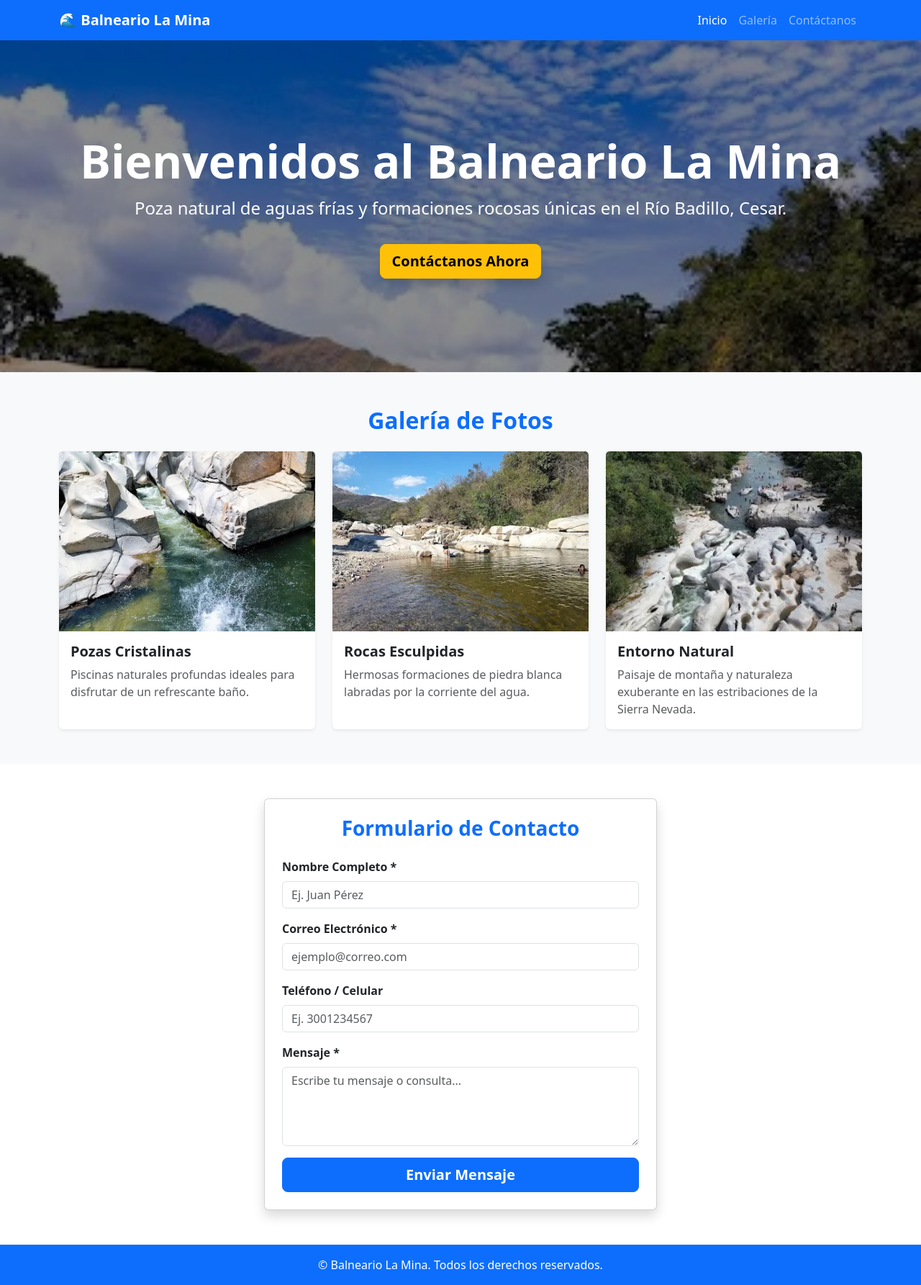
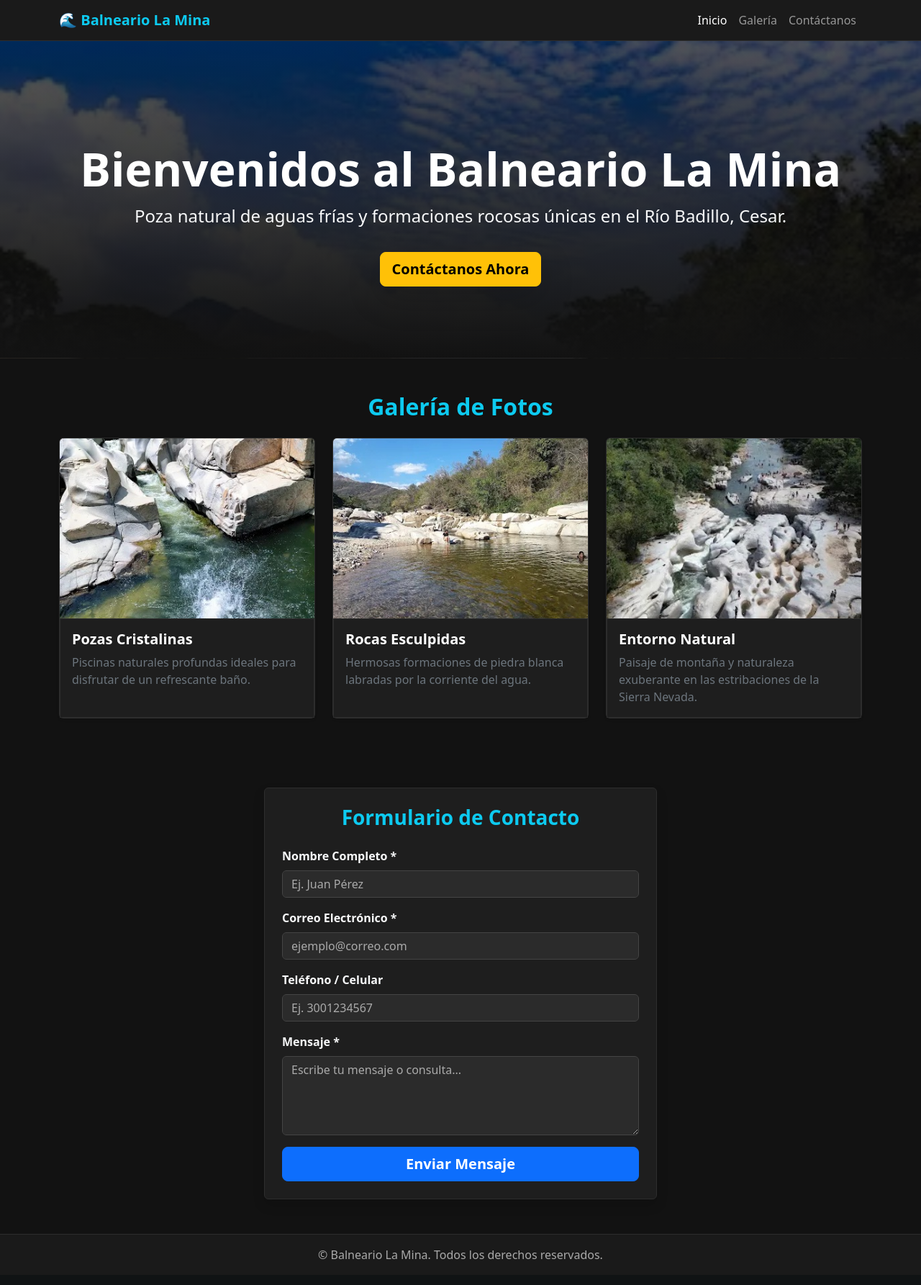
Before and after one commit to sebastianandresrodriguezmendoz-commits/balneario-lamina, a Flask app: page / in a window 1280 px wide. Shown: the whole page at 72% size. After the commit the page ends 1749 px from the top, so only its background shows below. Run offline with Flask 3, Linux system fonts and the light colour scheme.

Commit message:
actualizando fondo negro

```diff
--- a/templates/mina.html
+++ b/templates/mina.html
@@ -8,34 +8,75 @@
     <!-- Bootstrap 5 CSS desde CDN -->
     <link href="https://cdn.jsdelivr.net/npm/bootstrap@5.3.0/dist/css/bootstrap.min.css" rel="stylesheet">
 
-    <!-- ESTILOS CSS INCLUIDOS EN EL MISMO ARCHIVO -->
+    <!-- ESTILOS MODO OSCURO GLOBAL -->
     <style>
-        .hero {
-            background: linear-gradient(rgba(0, 0, 0, 0.5), rgba(0, 0, 0, 0.5)),
-                        url('https://images.unsplash.com/photo-1507525428034-b723cf961d3e?auto=format&fit=crop&w=1200&q=80');
+        /* Fondo oscuro para toda la página */
+        body {
+            background-color: #121212;
+            color: #e0e0e0;
+        }
+
+        /* Barra de navegación oscura */
+        .navbar {
+            background-color: #1a1a1a !important;
+            border-bottom: 1px solid #2d2d2d;
+        }
+
+        /* Hero Banner con degradado oscuro hacia el fondo del body */
+        .hero-banner {
+            background: linear-gradient(rgba(0, 0, 0, 0.65), #121212),
+                        url("{{ url_for('static', filename='img/hero.png') }}");
             background-size: cover;
             background-position: center;
-            color: white;
-            padding: 120px 0;
+            background-repeat: no-repeat;
+            color: #ffffff;
+            padding: 140px 0 100px 0;
+        }
+
+        /* Tarjetas de la Galería y Formulario en tono oscuro elegante */
+        .card, .card-body {
+            background-color: #1e1e1e !important;
+            border: 1px solid #2d2d2d !important;
+            color: #ffffff !important;
         }
 
         .card-img-top {
-            height: 220px;
+            height: 250px;
             object-fit: cover;
         }
 
+        /* Estilos de los inputs del formulario */
+        .form-control {
+            background-color: #2b2b2b !important;
+            border: 1px solid #444444 !important;
+            color: #ffffff !important;
+        }
+
+        .form-control::placeholder {
+            color: #aaaaaa !important;
+        }
+
+        .form-control:focus {
+            background-color: #333333 !important;
+            color: #ffffff !important;
+            border-color: #0d6efd !important;
+            box-shadow: 0 0 0 0.25rem rgba(13, 110, 253, 0.25);
+        }
+
+        /* Footer oscuro */
         footer {
-            background-color: #0d6efd;
-            color: white;
+            background-color: #1a1a1a;
+            color: #aaaaaa;
+            border-top: 1px solid #2d2d2d;
         }
     </style>
 </head>
 <body>
 
     <!-- Menú de navegación -->
-    <nav class="navbar navbar-expand-lg navbar-dark bg-primary sticky-top">
+    <nav class="navbar navbar-expand-lg navbar-dark sticky-top">
         <div class="container">
-            <a class="navbar-brand fw-bold" href="#">🌊 Balneario La Mina</a>
+            <a class="navbar-brand fw-bold text-info" href="#">🌊 Balneario La Mina</a>
             <button class="navbar-toggler" type="button" data-bs-toggle="collapse" data-bs-target="#navbarNav">
                 <span class="navbar-toggler-icon"></span>
             </button>
@@ -49,31 +90,28 @@
         </div>
     </nav>
 
-
-
-    <!-- Galería de Fotos -->
     <!-- BANNER PRINCIPAL (HERO) CON IMAGEN DE FONDO -->
-<header id="inicio" class="hero text-center" style="background: linear-gradient(rgba(0, 0, 0, 0.45), rgba(0, 0, 0, 0.45)), url('{{ url_for('static', filename='img/hero.png') }}'); background-size: cover; background-position: center; color: white; padding: 130px 0;">
+    <header id="inicio" class="hero text-center hero-banner">
         <div class="container">
-        <h1 class="display-3 fw-bold">Bienvenidos al Balneario La Mina</h1>
-        <p class="lead fs-4">Poza natural de aguas frías y formaciones rocosas únicas en el Río Badillo, Cesar.</p>
-        <a href="#contacto" class="btn btn-warning btn-lg fw-bold mt-3 shadow">Contáctanos Ahora</a>
+            <h1 class="display-3 fw-bold text-white">Bienvenidos al Balneario La Mina</h1>
+            <p class="lead fs-4 text-light">Poza natural de aguas frías y formaciones rocosas únicas en el Río Badillo, Cesar.</p>
+            <a href="#contacto" class="btn btn-warning btn-lg fw-bold mt-3 shadow-lg">Contáctanos Ahora</a>
         </div>
     </header>
 
     <!-- GALERÍA DE FOTOS -->
-<section id="galeria" class="py-5 bg-light">
+    <section id="galeria" class="py-5">
         <div class="container">
-        <h2 class="text-center mb-4 text-primary fw-bold">Galería de Fotos</h2>
+            <h2 class="text-center mb-4 text-info fw-bold">Galería de Fotos</h2>
             <div class="row g-4">
 
                 <!-- Tarjeta 1 -->
                 <div class="col-md-4">
                     <div class="card shadow-sm h-100 border-0">
-                    <img src="{{ url_for('static', filename='img/mina1.png') }}" class="card-img-top" alt="Pozas de La Mina" style="height: 250px; object-fit: cover;">
+                        <img src="{{ url_for('static', filename='img/mina1.png') }}" class="card-img-top" alt="Pozas de La Mina">
                         <div class="card-body">
-                        <h5 class="card-title fw-bold text-dark">Pozas Cristalinas</h5>
-                        <p class="card-text text-muted">Piscinas naturales profundas ideales para disfrutar de un refrescante baño.</p>
+                            <h5 class="card-title fw-bold text-white">Pozas Cristalinas</h5>
+                            <p class="card-text text-secondary">Piscinas naturales profundas ideales para disfrutar de un refrescante baño.</p>
                         </div>
                     </div>
                 </div>
@@ -81,10 +119,10 @@
                 <!-- Tarjeta 2 -->
                 <div class="col-md-4">
                     <div class="card shadow-sm h-100 border-0">
-                    <img src="{{ url_for('static', filename='img/mina2.png') }}" class="card-img-top" alt="Rocas talladas Río Badillo" style="height: 250px; object-fit: cover;">
+                        <img src="{{ url_for('static', filename='img/mina2.png') }}" class="card-img-top" alt="Rocas talladas Río Badillo">
                         <div class="card-body">
-                        <h5 class="card-title fw-bold text-dark">Rocas Esculpidas</h5>
-                        <p class="card-text text-muted">Hermosas formaciones de piedra blanca labradas por la corriente del agua.</p>
+                            <h5 class="card-title fw-bold text-white">Rocas Esculpidas</h5>
+                            <p class="card-text text-secondary">Hermosas formaciones de piedra blanca labradas por la corriente del agua.</p>
                         </div>
                     </div>
                 </div>
@@ -92,10 +130,10 @@
                 <!-- Tarjeta 3 -->
                 <div class="col-md-4">
                     <div class="card shadow-sm h-100 border-0">
-                    <img src="{{ url_for('static', filename='img/mina3.png') }}" class="card-img-top" alt="Paisaje Balneario La Mina" style="height: 250px; object-fit: cover;">
+                        <img src="{{ url_for('static', filename='img/mina3.png') }}" class="card-img-top" alt="Paisaje Balneario La Mina">
                         <div class="card-body">
-                        <h5 class="card-title fw-bold text-dark">Entorno Natural</h5>
-                        <p class="card-text text-muted">Paisaje de montaña y naturaleza exuberante en las estribaciones de la Sierra Nevada.</p>
+                            <h5 class="card-title fw-bold text-white">Entorno Natural</h5>
+                            <p class="card-text text-secondary">Paisaje de montaña y naturaleza exuberante en las estribaciones de la Sierra Nevada.</p>
                         </div>
                     </div>
                 </div>
@@ -104,32 +142,32 @@
         </div>
     </section>
 
-    <!-- Formulario de Contacto -->
+    <!-- FORMULARIO DE CONTACTO -->
     <section id="contacto" class="py-5">
         <div class="container">
             <div class="row justify-content-center">
                 <div class="col-md-8 col-lg-6">
                     <div class="card shadow p-4">
-                        <h3 class="text-center mb-4 text-primary fw-bold">Formulario de Contacto</h3>
+                        <h3 class="text-center mb-4 text-info fw-bold">Formulario de Contacto</h3>
 
-                        <!-- Mensaje de estado (se muestra dinámicamente con JS) -->
+                        <!-- Mensaje de estado -->
                         <div id="alertaRespuesta" class="alert d-none" role="alert"></div>
 
                         <form id="formContacto">
                             <div class="mb-3">
-                                <label for="nombre" class="form-label fw-bold">Nombre Completo *</label>
+                                <label for="nombre" class="form-label fw-bold text-light">Nombre Completo *</label>
                                 <input type="text" id="nombre" class="form-control" placeholder="Ej. Juan Pérez" required>
                             </div>
                             <div class="mb-3">
-                                <label for="email" class="form-label fw-bold">Correo Electrónico *</label>
+                                <label for="email" class="form-label fw-bold text-light">Correo Electrónico *</label>
                                 <input type="email" id="email" class="form-control" placeholder="ejemplo@correo.com" required>
                             </div>
                             <div class="mb-3">
-                                <label for="telefono" class="form-label fw-bold">Teléfono / Celular</label>
+                                <label for="telefono" class="form-label fw-bold text-light">Teléfono / Celular</label>
                                 <input type="text" id="telefono" class="form-control" placeholder="Ej. 3001234567">
                             </div>
                             <div class="mb-3">
-                                <label for="mensaje" class="form-label fw-bold">Mensaje *</label>
+                                <label for="mensaje" class="form-label fw-bold text-light">Mensaje *</label>
                                 <textarea id="mensaje" class="form-control" rows="4" placeholder="Escribe tu mensaje o consulta..." required></textarea>
                             </div>
                             <button type="submit" class="btn btn-primary w-100 btn-lg fw-bold">Enviar Mensaje</button>
@@ -147,12 +185,11 @@
     <!-- JS de Bootstrap -->
     <script src="https://cdn.jsdelivr.net/npm/bootstrap@5.3.0/dist/js/bootstrap.bundle.min.js"></script>
 
-    <!-- LÓGICA JAVASCRIPT INCLUIDA EN EL MISMO ARCHIVO -->
+    <!-- LÓGICA JAVASCRIPT -->
     <script>
         document.getElementById('formContacto').addEventListener('submit', async function(e) {
-            e.preventDefault(); // Evita que la página se recargue al enviar
+            e.preventDefault();
 
-            // Obtener los datos digitados
             const datos = {
                 nombre: document.getElementById('nombre').value,
                 email: document.getElementById('email').value,
@@ -163,7 +200,6 @@
             const alerta = document.getElementById('alertaRespuesta');
 
             try {
-                // Petición AJAX al backend Flask
                 const respuesta = await fetch('/guardar_contacto', {
                     method: 'POST',
                     headers: { 'Content-Type': 'application/json' },
@@ -177,7 +213,7 @@
                 if (respuesta.ok) {
                     alerta.classList.add('alert-success');
                     alerta.textContent = resultado.mensaje;
-                    document.getElementById('formContacto').reset(); // Limpia el formulario
+                    document.getElementById('formContacto').reset();
                 } else {
                     alerta.classList.add('alert-danger');
                     alerta.textContent = resultado.mensaje;
```
Lines whose indentation alone changed are shown as unchanged.
